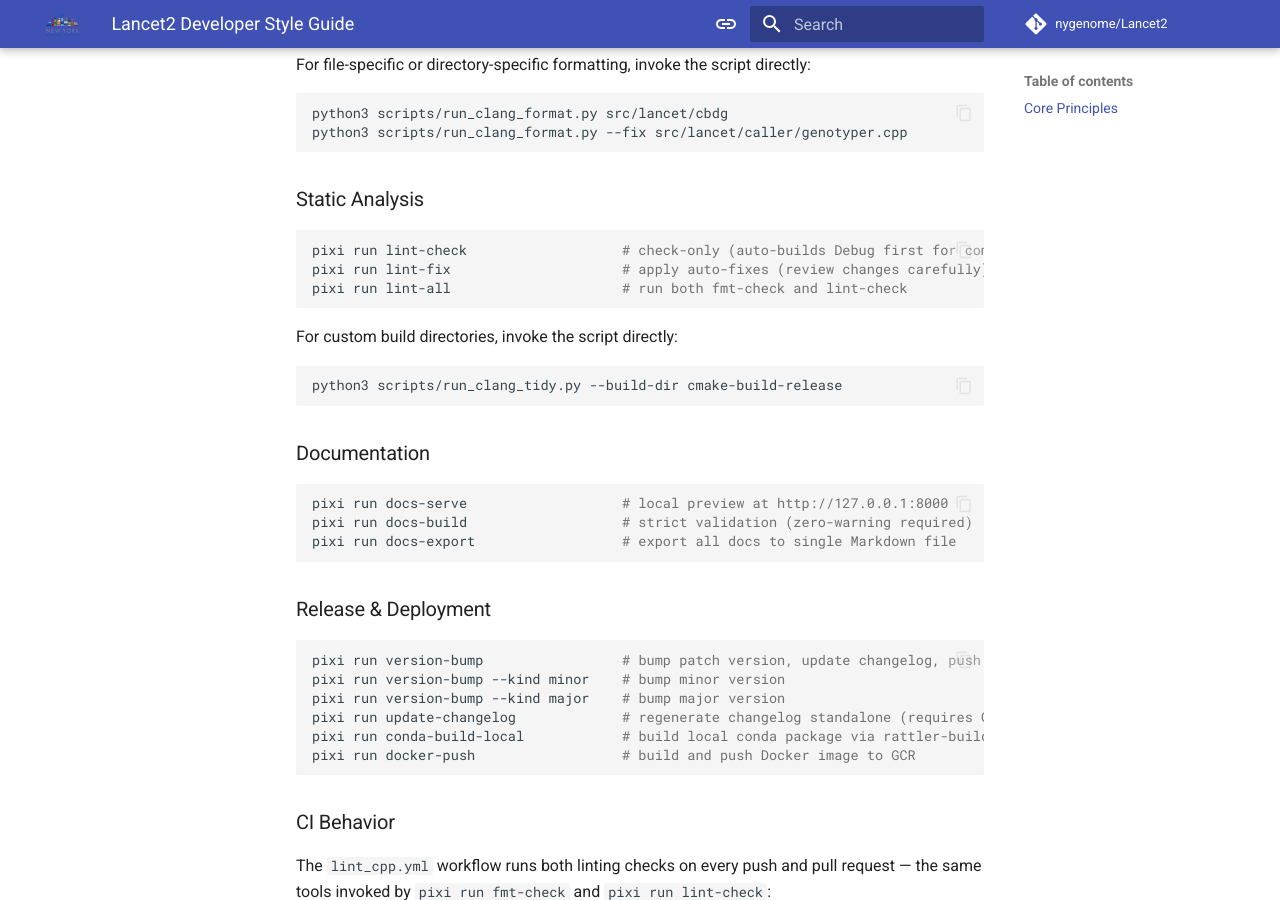
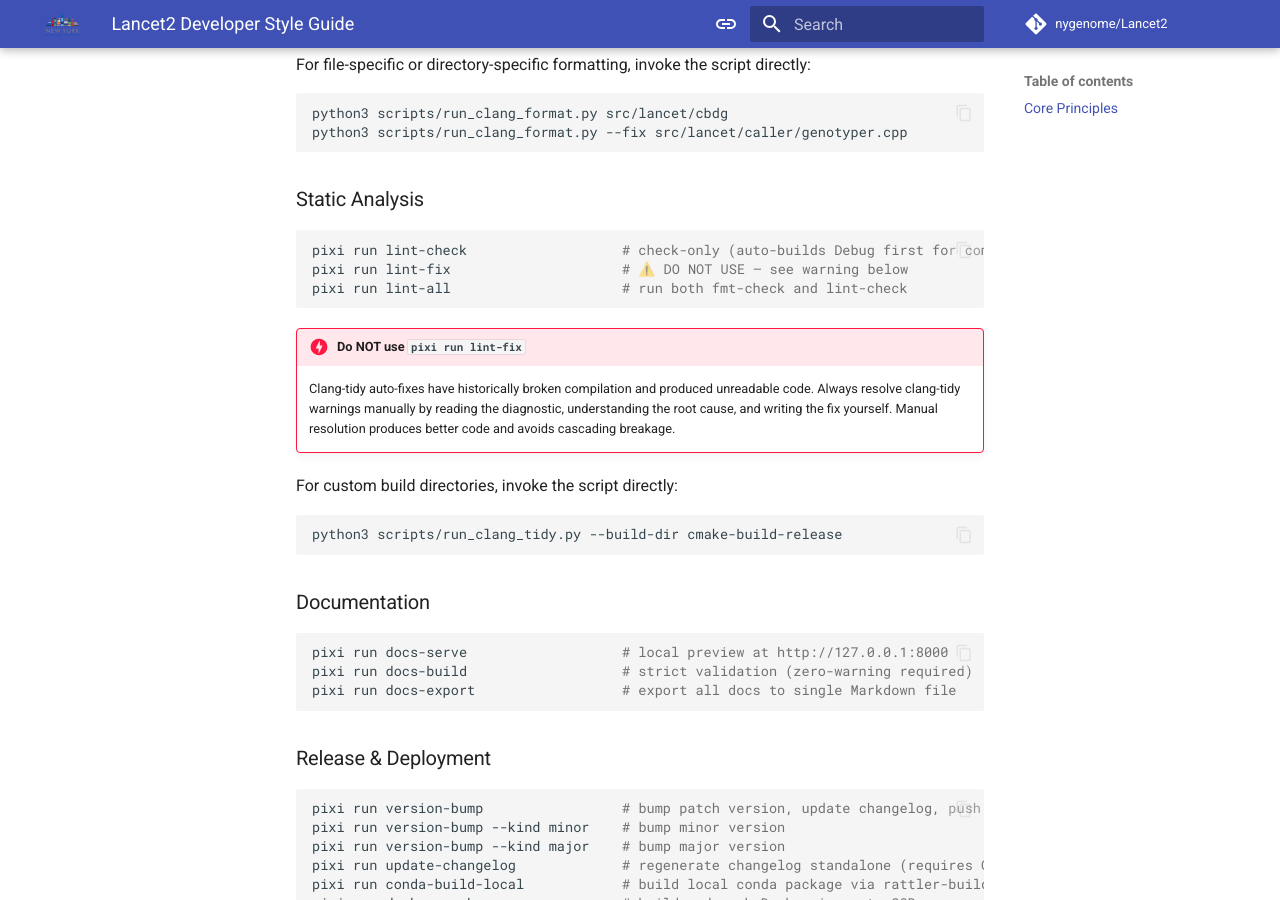
Before and after one commit to omicsnut/Lancet2, an MkDocs documentation site: the page built from docs/STYLE_GUIDE.md, in a window 1280 px wide and 900 px high, scrolled down 19962 px. Built offline with MkDocs 1.6.1 and Material for MkDocs 9.7.7, drawn with Linux system fonts in a browser that asks for light colours; plug-ins that fetch from the network failed and are left out; comment, search, counter and statistics services are not loaded; the version menu is left out.

Commit message:
chore: formatting fix & add auto fix note

````diff
--- a/docs/STYLE_GUIDE.md
+++ b/docs/STYLE_GUIDE.md
@@ -751,9 +751,12 @@
 ### Static Analysis
 ```bash
 pixi run lint-check                   # check-only (auto-builds Debug first for compile_commands.json)
-pixi run lint-fix                     # apply auto-fixes (review changes carefully)
+pixi run lint-fix                     # ⚠️ DO NOT USE — see warning below
 pixi run lint-all                     # run both fmt-check and lint-check
 ```
+
+!!! danger "Do NOT use `pixi run lint-fix`"
+    Clang-tidy auto-fixes have historically broken compilation and produced unreadable code. Always resolve clang-tidy warnings manually by reading the diagnostic, understanding the root cause, and writing the fix yourself. Manual resolution produces better code and avoids cascading breakage.
 
 For custom build directories, invoke the script directly:
 ```bash
````
Also changed, not shown: 1 other file.
